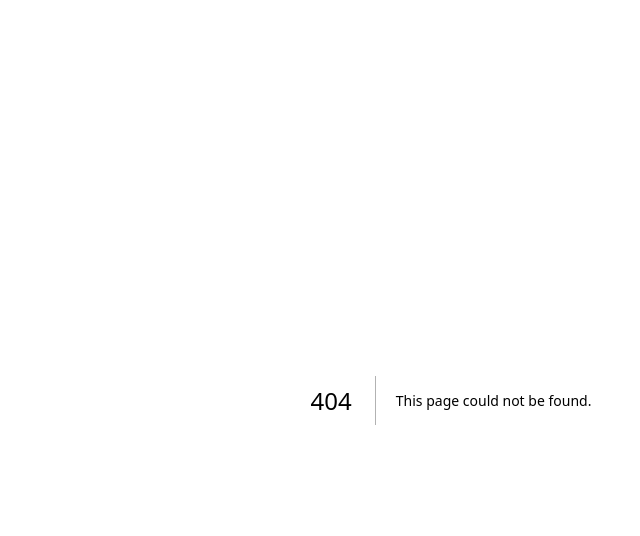
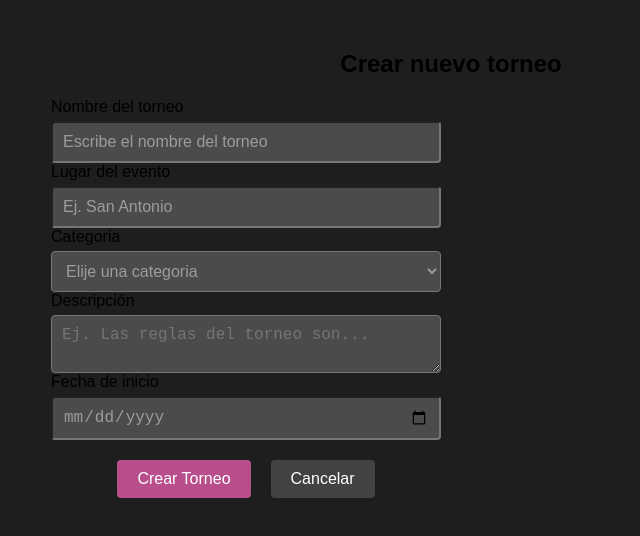
Before and after one commit to ArturDuar/ping-pong-app, a Next.js app in the folder proyecto-catedra-frontend/: page /paginaPrincipal/crearTorneo in a window 1280 px wide. Before the commit this address had no page. Shown: the top 536 px of the page, without its empty margins (189-829 px from the left). Built offline with nearby package versions, Linux system fonts and the light colour scheme.

Commit message:
navegacion

```diff
--- a/proyecto-catedra-frontend/src/app/page.js
+++ b/proyecto-catedra-frontend/src/app/page.js
@@ -16,7 +16,7 @@ export default function LoginPage() {
     e.preventDefault();
     console.log("Login attempt:", { username, password });
     // Redirigir a la página principal después de un login exitoso
-    router.push("/paginaPrincipal"); // Redirige a la página principal
+    router.push("/paginaPrincipal"); // Asegúrate de que esta ruta sea válida
   };
 
   return (
--- a/proyecto-catedra-frontend/src/app/Pages/crearTorneo/page.js
+++ b/proyecto-catedra-frontend/src/app/paginaPrincipal/crearTorneo/page.js
@@ -1,3 +1,5 @@
+"use client";
+
 import React, { useState } from 'react';
 import Link from 'next/link'; // Cambia a Link de Next.js
 import { FaUser, FaSignOutAlt } from 'react-icons/fa';
--- /dev/null
+++ b/proyecto-catedra-frontend/src/app/paginaPrincipal/globals.css
@@ -0,0 +1,331 @@
+:root {
+  --primary: #8E2F6F;
+  --secondary: #B84F8C;
+  --background: #1e1e1e;
+  --card-bg: #0B0000;
+  --card-border: #FFFFFF;
+  --text-light: #ffffff;
+  --hover: #3c0b2f;
+  --user-btn: #6A1C3A;
+  --dropdown-bg: #141414;
+  --dropdown-border: #404040;
+}
+
+@media (prefers-color-scheme: dark) {
+  :root {
+    --background: #0a0a0a;
+    --foreground: #ededed;
+  }
+}
+
+html,
+body {
+  max-width: 100vw;
+  overflow-x: hidden;
+}
+
+body {
+  color: var(--foreground);
+  background: var(--background);
+  font-family: Arial, Helvetica, sans-serif;
+  -webkit-font-smoothing: antialiased;
+  -moz-osx-font-smoothing: grayscale;
+}
+
+* {
+  box-sizing: border-box;
+  padding: 0;
+  margin: 0;
+}
+
+a {
+  color: inherit;
+  text-decoration: none;
+}
+
+@media (prefers-color-scheme: dark) {
+  html {
+    color-scheme: dark;
+  }
+}
+
+.header {
+  display: flex;
+  justify-content: space-between;
+  align-items: center;
+  background-color: var(--primary);
+  padding: 15px 30px;
+}
+
+.title {
+  font-size: 32px;
+  font-weight: bold;
+  text-align: left;
+}
+
+.nav {
+  display: flex;
+  gap: 20px;
+}
+
+.nav-link {
+  color: var(--text-light);
+  text-decoration: none;
+  font-size: 16px;
+}
+
+.user-menu {
+  position: relative;
+}
+
+.user-button {
+  display: flex;
+  align-items: center;
+  background: var(--user-btn);
+  border: none;
+  color: var(--text-light);
+  font-size: 16px;
+  cursor: pointer;
+  padding: 10px 15px;
+  border-radius: 6px;
+}
+
+.user-button span {
+  margin-left: 8px;
+}
+
+.dropdown {
+  position:absolute;
+  text-align: left;
+  top: 100%;
+  right: 0;
+  background: var(--dropdown-bg);
+  border: 2px solid var(--dropdown-border);
+  width: 300px;
+  padding: 10px 0;
+  border-radius: 8px;
+}
+
+.dropdown-item {
+  display: block;
+  color: var(--text-light);
+  text-decoration: none;
+  padding: 12px 15px;
+  font-size: 16px;
+  background: var(--dropdown-item);
+  border-bottom: 1px solid var(--dropdown-border);
+}
+
+.dropdown-item:last-child {
+  border-bottom: none;
+}
+
+.icon {
+  margin-right: 8px;
+}
+
+.footer {
+  text-align: center;
+  padding: 15px;
+  background: var(--primary);
+  color: var(--text-light);
+  margin-top: 20px;
+}
+
+.home {
+  text-align: center;
+  padding: 50px 20px;
+}
+
+.home-title {
+  font-size: 28px;
+  margin-bottom: 30px;
+}
+
+.card-container {
+  display: flex;
+  justify-content: center;
+  gap: 20px;
+  flex-wrap: wrap;
+}
+
+.card {
+  background: var(--card-bg);
+  border: 2px solid var(--card-border);
+  padding: 20px;
+  border-radius: 12px;
+  text-align: center;
+  width: 250px;
+  transition: transform 0.3s;
+  text-decoration: none;
+  color: var(--text-light);
+}
+
+.card-button {
+  background: var(--secondary);
+  border: none;
+  padding: 10px 15px;
+  color: var(--text-light);
+  font-size: 14px;
+  margin-top: 10px;
+  cursor: pointer;
+  border-radius: 6px;
+}
+
+.card-button:hover {
+  background: var(--primary);
+}
+
+.content-title {
+  text-align: center;
+  font-size: 22px;
+  margin: 30px 0;
+}
+
+.content {
+  display: flex;
+  flex-direction: column;
+  align-items: center;
+  padding: 20px;
+}
+
+.content-title {
+  font-size: 24px;
+  margin-bottom: 20px;
+}
+
+.form-container {
+  width: 80%;
+  max-width: 800px;
+  display: grid;
+  grid-template-columns: repeat(2, 1fr);
+  gap: 20px;
+}
+
+.form-group {
+  display: flex;
+  flex-direction: column;
+}
+
+label {
+  margin-bottom: 5px;
+}
+
+input, select, textarea {
+  padding: 10px;
+  border-radius: 4px;
+  font-size: 16px;
+  background-color: #4B4B4B;
+  color: #9C9C9C;
+}
+
+textarea {
+  resize: vertical;
+}
+
+.button-group {
+  grid-column: 1 / 3;
+  display: flex;
+  justify-content: center;
+  gap: 20px;
+}
+
+.button {
+  padding: 10px 20px;
+  border: none;
+  border-radius: 4px;
+  font-size: 16px;
+  cursor: pointer;
+}
+
+.button-primary {
+  background-color: #B84F8C;
+  color: white;
+}
+
+.button-secondary {
+  background-color: #424242;
+  color: white;
+}
+
+#jugadores {
+  background-color: #333;
+}
+
+#jugadores option {
+  background-color: #333;
+}
+
+#jugadores option:hover{
+  background-color: #B84F8C;
+}
+
+.form-section {
+  display: flex;
+  flex-direction: column;
+  margin-bottom: 20px;
+  border: 1px solid white;
+  padding: 10px;
+  border-radius: 10px;
+}
+
+.form-section1 {
+  display: flex;
+  align-items: center;
+  gap: 10px;
+}
+.section-label {
+  margin-bottom: 5px;
+  color: var(--text-light);
+}
+
+.form-row {
+  display: flex;
+  gap: 10px;
+}
+
+.form-group {
+  display: flex;
+  flex-direction: column;
+  flex: 1;
+}
+
+input, select {
+  padding: 10px;
+  border-radius: 4px;
+  font-size: 16px;
+  background-color: #4B4B4B;
+  color: #9C9C9C;
+}
+
+input::placeholder {
+  color: #9C9C9C;
+}
+
+.file-upload {
+  display: flex;
+  align-items: center;
+}
+
+.file-upload input[type="file"] {
+  display: none;
+}
+
+.file-upload span {
+  padding: 10px;
+  border: 1px solid #ccc;
+  border-radius: 4px;
+  background-color: #4B4B4B;
+  color: #9C9C9C;
+  cursor: pointer;
+  flex: 1;
+  text-align: center;
+}
+
+.button-group {
+  grid-column: 1 / 3;
+  display: flex;
+  justify-content: center;
+  gap: 20px;
+  margin-top: 20px;
+}
--- a/proyecto-catedra-frontend/src/app/Pages/ingresarJugador/page.js
+++ b/proyecto-catedra-frontend/src/app/paginaPrincipal/ingresarJugador/page.js
@@ -1,3 +1,4 @@
+"use client";
 import React, { useState } from 'react';
 import Link from 'next/link'; // Cambia a Link de Next.js
 import { FaUser, FaSignOutAlt } from 'react-icons/fa';
@@ -10,8 +11,8 @@ const Header = () => {
     <header className="header">
       <img src="/img/Logo/nombreSolo_blanco.png" alt="Logo Ping Pong" className="logo" />
       <nav className="nav">
-        <Link href="/paginaPrincipal/creartorneo" className="nav-link">Torneos</Link>
-        <Link href="/paginaPrincipal/ingresarjugador" className="nav-link">Jugadores</Link>
+        <Link href="/paginaPrincipal/crearTorneo" className="nav-link">Torneos</Link>
+        <Link href="/paginaPrincipal/ingresarJugador" className="nav-link">Jugadores</Link>
         <Link href="/paginaPrincipal/estadisticas" className="nav-link">Estadísticas</Link>
       </nav>
       <div className="user-menu">
--- a/proyecto-catedra-frontend/src/app/signup/page.js
+++ b/proyecto-catedra-frontend/src/app/signup/page.js
@@ -32,7 +32,7 @@ export default function SignUp() {
     console.log('Sign up data:', formData);
 
     // Redirige a la página principal
-    router.push('/paginaPrincipal'); // Ajusta la ruta
+    router.push('/paginaPrincipal'); // Asegúrate de que esta ruta sea válida
   };
 
   return (
```
Also changed, not shown: proyecto-catedra-frontend/src/app/Pages/paginaPrincipal/page.js (deleted, +0 -74 lines).
